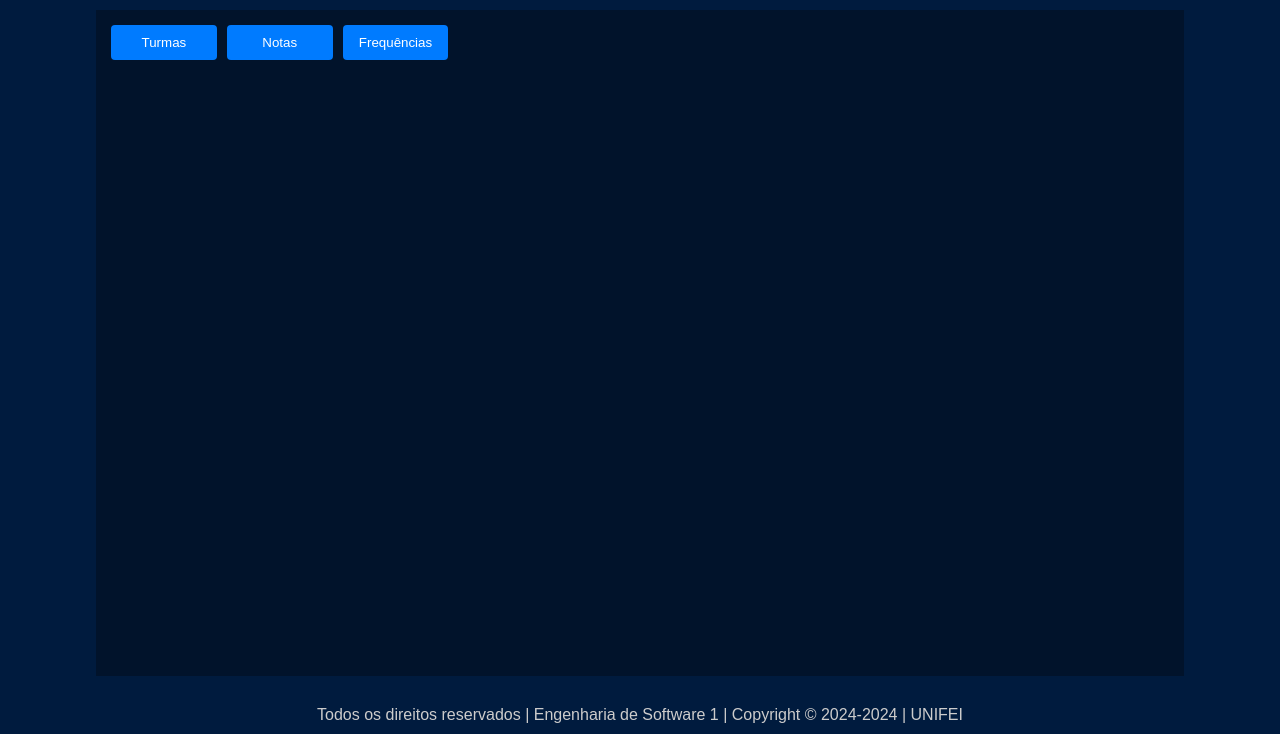
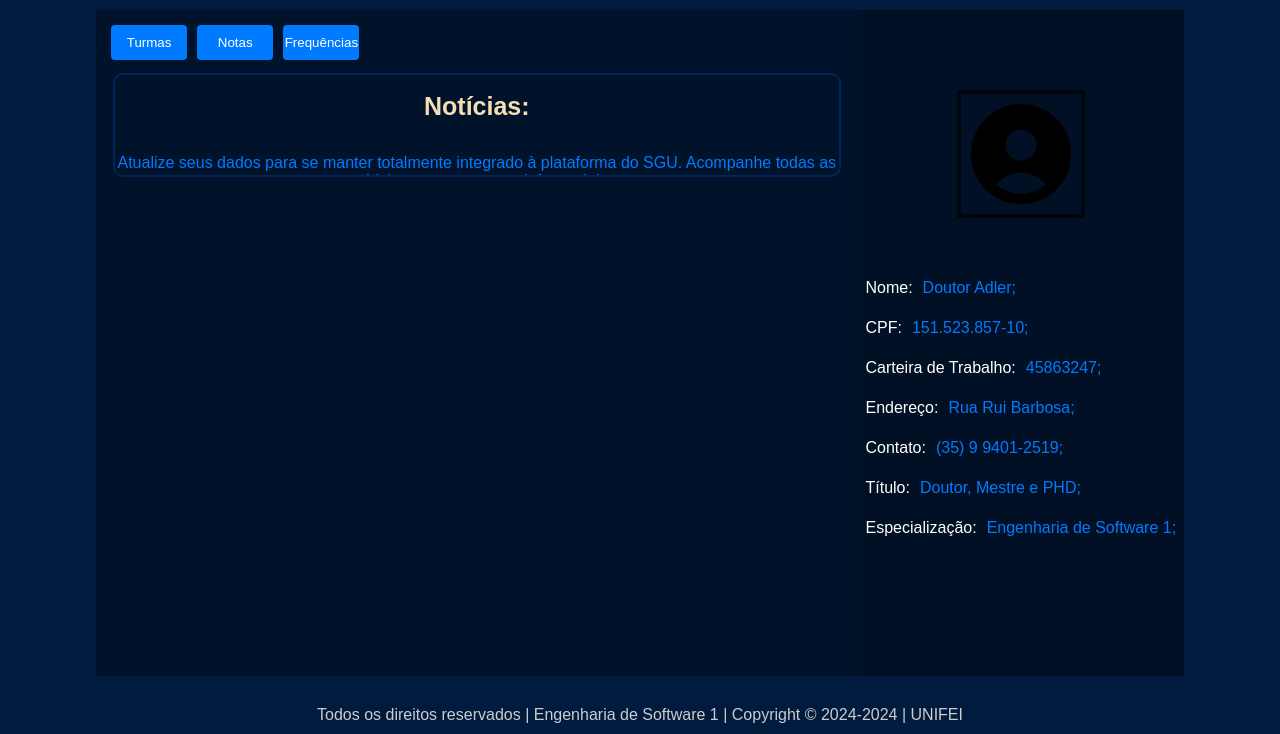
Before and after one commit to CCO-Turma-2023/SGU-Software, a plain HTML site: page home/home.html in a window 1280 px wide. Shown: the part 66-800 px from the top of the page. Drawn offline with Linux system fonts and the light colour scheme; files whose address does not match are found by name.

Commit message:
Adicionado sistema de nóticia e perfil

```diff
--- a/home/home.html
+++ b/home/home.html
@@ -23,10 +23,33 @@
         </header>
 
         <div class="home-background">
-            <div class="Menu">
-                <button class = "botao_menu" type="submit">Turmas</button>
-                <button class = "botao_menu" type="submit">Notas</button>
-                <button class = "botao_menu" type="submit">Frequências</button>
+            <div class="content">
+                <div class="Menu">
+                    <button class = "botao_menu" type="submit">Turmas</button>
+                    <button class = "botao_menu" type="submit">Notas</button>
+                    <button class = "botao_menu" type="submit">Frequências</button>
+                </div>
+                <div class="noticias">
+                    <div class="noticias-background">
+                        <h1>Notícias:</h1>
+                        <p>Atualize seus dados para se manter totalmente integrado à plataforma do SGU. Acompanhe todas as nóticias para se manter informado! </p>
+                        <p>Não haverá aula nos dias 07/06/2024 e 08/06/2024 </p>
+                    </div>
+                </div>
+            </div>
+            <div class="perfil">
+                <div class="perfil-imagem">
+                    <img class = "img-perfil"src="perfil.png" alt="">
+                </div>
+               <div class="text-informs">
+                    <span>Nome: <p> Doutor Adler;</p></span>
+                    <span>CPF: <p> 151.523.857-10;</p></span>
+                    <span>Carteira de Trabalho: <p> 45863247;</p></span>
+                    <span>Endereço: <p> Rua Rui Barbosa;</p></span>
+                    <span>Contato: <p> (35) 9 9401-2519;</p></span>
+                    <span>Título: <p> Doutor, Mestre e PHD;</p></span>
+                    <span>Especialização: <p> Engenharia de Software 1;</p></span>
+               </div>
             </div>
         </div>
 
```
Also changed, not shown: home/perfil.png (added).
